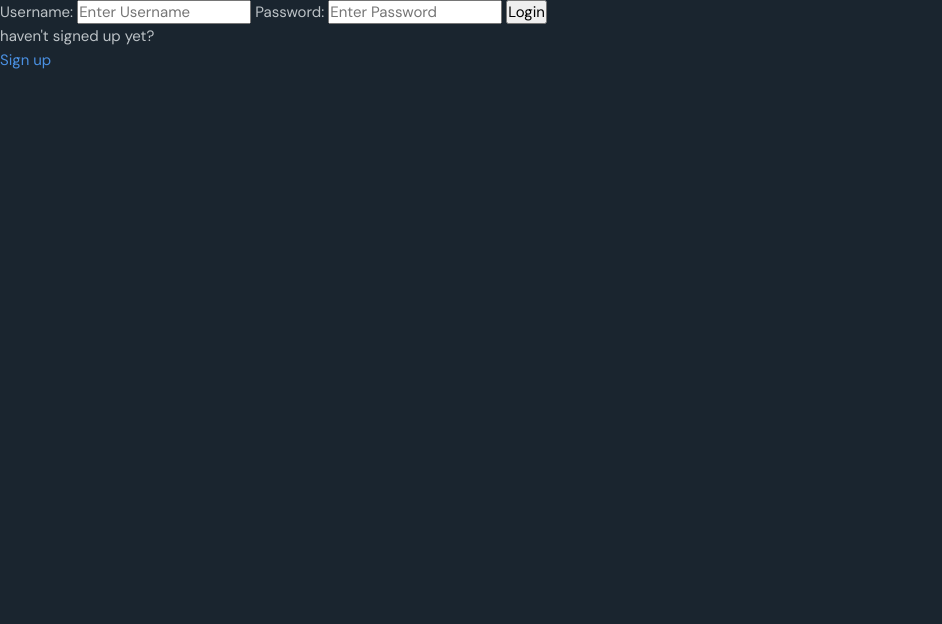
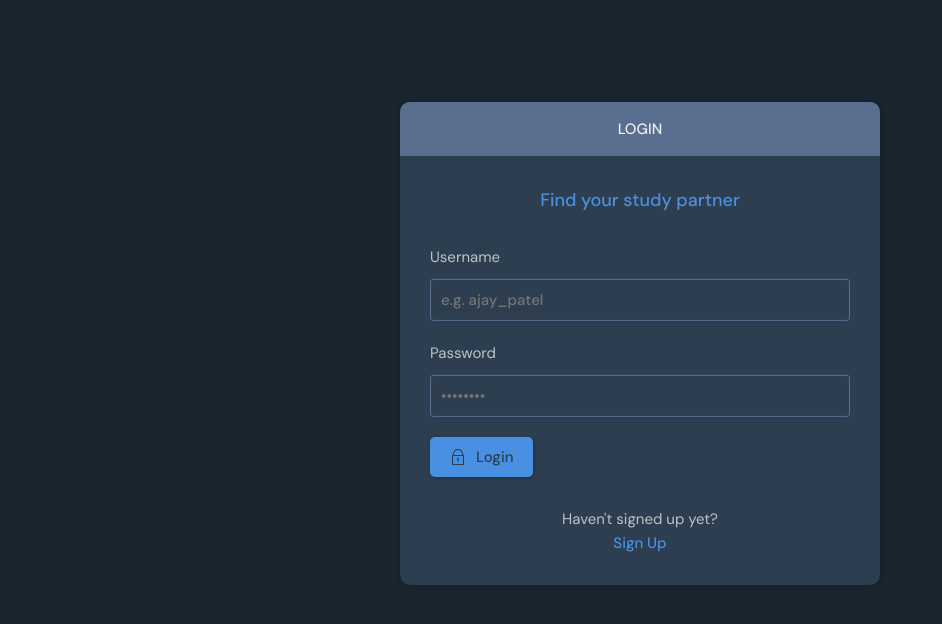
Before and after one commit to patelajay745/Chat-room-django, a Django app: page /login/ in a window 1280 px wide. Shown: the part 76-700 px from the top of the page, without its empty margins (0-942 px from the left). Run offline with Django 5.2, Linux system fonts and the light colour scheme.

Commit message:
updated login page

```diff
--- /dev/null
+++ b/base/templates/base/login.html
@@ -0,0 +1,63 @@
+{% include "main.html" %} {% block content %}
+<main class="auth layout">
+  <div class="container">
+    <div class="layout__box">
+      <div class="layout__boxHeader">
+        <div class="layout__boxTitle">
+          <h3>Login</h3>
+        </div>
+      </div>
+      <div class="layout__body">
+        <h2 class="auth__tagline">Find your study partner</h2>
+
+        <form class="form" method="POST" action="">
+          {% csrf_token %}
+          <div class="form__group form__group">
+            <label for="room_name">Username</label>
+            <input
+              id="username"
+              name="username"
+              type="text"
+              placeholder="e.g. ajay_patel"
+            />
+          </div>
+          <div class="form__group">
+            <label for="password">Password</label>
+            <input
+              id="password"
+              name="password"
+              type="password"
+              placeholder="&bull;&bull;&bull;&bull;&bull;&bull;&bull;&bull;"
+            />
+          </div>
+
+          <button class="btn btn--main" type="submit">
+            <svg
+              version="1.1"
+              xmlns="http://www.w3.org/2000/svg"
+              width="32"
+              height="32"
+              viewBox="0 0 32 32"
+            >
+              <title>lock</title>
+              <path
+                d="M27 12h-1v-2c0-5.514-4.486-10-10-10s-10 4.486-10 10v2h-1c-0.553 0-1 0.447-1 1v18c0 0.553 0.447 1 1 1h22c0.553 0 1-0.447 1-1v-18c0-0.553-0.447-1-1-1zM8 10c0-4.411 3.589-8 8-8s8 3.589 8 8v2h-16v-2zM26 30h-20v-16h20v16z"
+              ></path>
+              <path
+                d="M15 21.694v4.306h2v-4.306c0.587-0.348 1-0.961 1-1.694 0-1.105-0.895-2-2-2s-2 0.895-2 2c0 0.732 0.413 1.345 1 1.694z"
+              ></path>
+            </svg>
+
+            Login
+          </button>
+        </form>
+
+        <div class="auth__action">
+          <p>Haven't signed up yet?</p>
+          <a href="signup.html" class="btn btn--link">Sign Up</a>
+        </div>
+      </div>
+    </div>
+  </div>
+</main>
+{% endblock content %}
--- a/base/views.py
+++ b/base/views.py
@@ -35,7 +35,7 @@ def loginPage(request):
             messages.error(request, "User or Password does not exists")
 
     context = {"page": page}
-    return render(request, "base/login_register.html", context)
+    return render(request, "base/login.html", context)
 
 
 def logoutUser(request):
```
Also changed, not shown: base/templates/base/delete.html (+39 -14 lines), base/templates/base/delete_old.html (added, +15 -0 lines), db.sqlite3.
